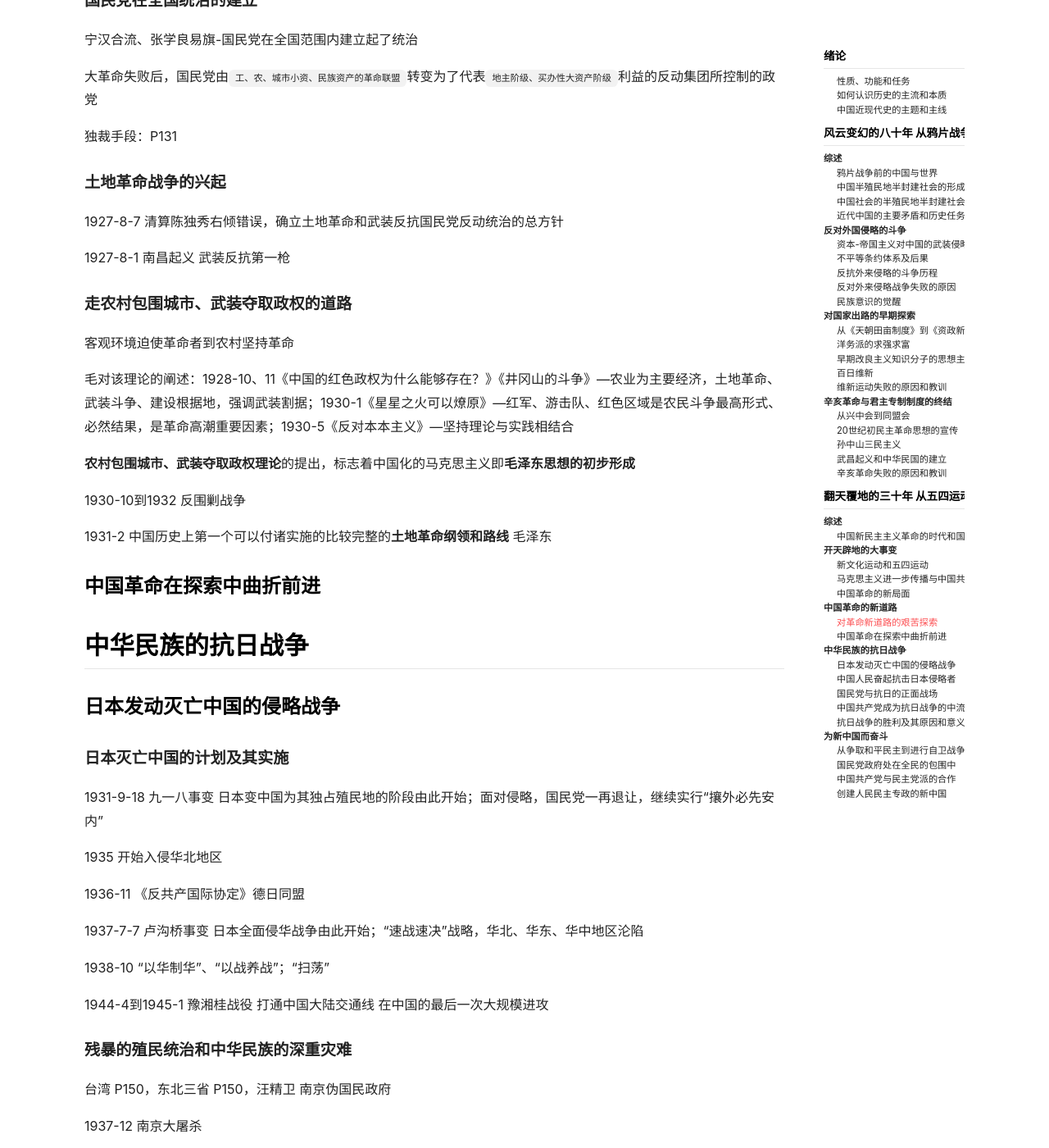
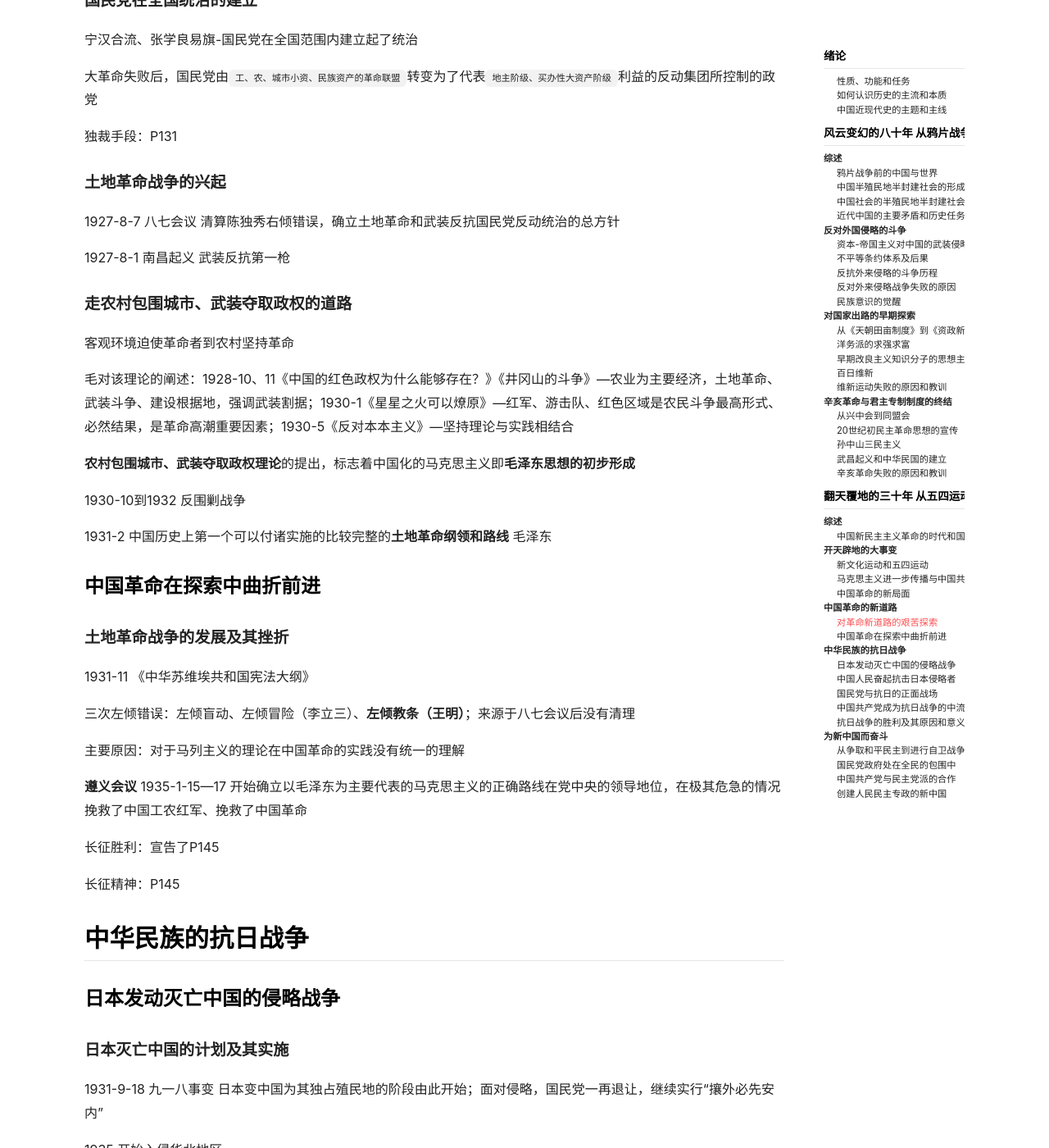
Before and after one commit to VWmin/VWmin.github.io, a Jekyll site: the page built from _posts/2020-03-17-中国近现代史纲要.md, in a window 1280 px wide and 1400 px high, scrolled down 13075 px. Shown: the whole window at 82% size. Built offline with Jekyll 4.4.1, drawn with Linux system fonts in a browser that asks for light colours; nearby versions of some CDN libraries; some of the changed text lies outside the part shown.

Commit message:
Update 2020-03-17-中国近现代史纲要.md

```diff
--- a/_posts/2020-03-17-中国近现代史纲要.md
+++ b/_posts/2020-03-17-中国近现代史纲要.md
@@ -467,7 +467,7 @@ tag: 学习
 
 #### 制定革命纲领，发动工农运动
 
-> **中共二大**第一次提出了反帝反封建的民主**革命纲领**
+> **中共二大**第一次提出了反帝反封建的**民主革命纲领**
 >
 > 最高纲领：实现社会主义、共产主义
 >
@@ -503,7 +503,7 @@ tag: 学习
 
 #### 土地革命战争的兴起
 
-1927-8-7 清算陈独秀右倾错误，确立土地革命和武装反抗国民党反动统治的总方针
+1927-8-7 八七会议 清算陈独秀右倾错误，确立土地革命和武装反抗国民党反动统治的总方针
 
 1927-8-1 南昌起义 武装反抗第一枪
 
@@ -520,6 +520,20 @@ tag: 学习
 1931-2 中国历史上第一个可以付诸实施的比较完整的**土地革命纲领和路线** 毛泽东
 
 ### 中国革命在探索中曲折前进
+
+#### 土地革命战争的发展及其挫折
+
+1931-11 《中华苏维埃共和国宪法大纲》
+
+三次左倾错误：左倾盲动、左倾冒险（李立三）、**左倾教条（王明）**；来源于八七会议后没有清理
+
+主要原因：对于马列主义的理论在中国革命的实践没有统一的理解
+
+**遵义会议** 1935-1-15—17 开始确立以毛泽东为主要代表的马克思主义的正确路线在党中央的领导地位，在极其危急的情况挽救了中国工农红军、挽救了中国革命
+
+长征胜利：宣告了P145
+
+长征精神：P145
 
 ## 中华民族的抗日战争
 
@@ -655,8 +669,6 @@ P176、P177
 > 3. 对世界各国夺取反法西斯战争的胜利、维护世界和平的事业产生了巨大影响
 > 4. 开辟了中华民族复兴的光明前景
 
-
-
 ## 为新中国而奋斗
 
 ### 从争取和平民主到进行自卫战争
@@ -690,10 +702,6 @@ P176、P177
 1947-10-10 打倒蒋介石、解放全中国
 
 党的总路线（新民主革命的总路线）：P189
-
-
-
-
 
 #### 土地改革与农民广泛发动
 
```
